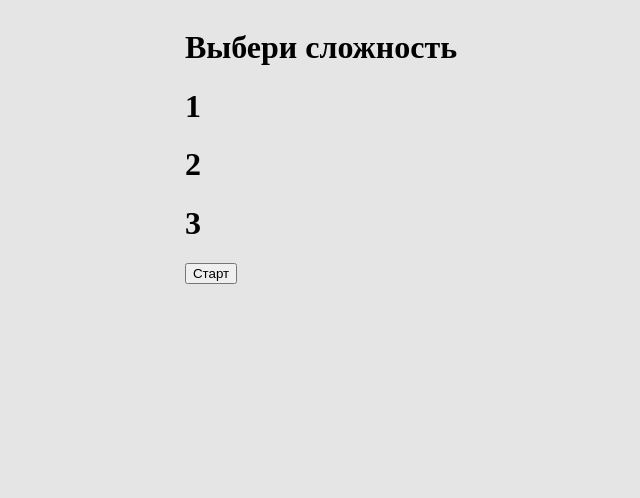
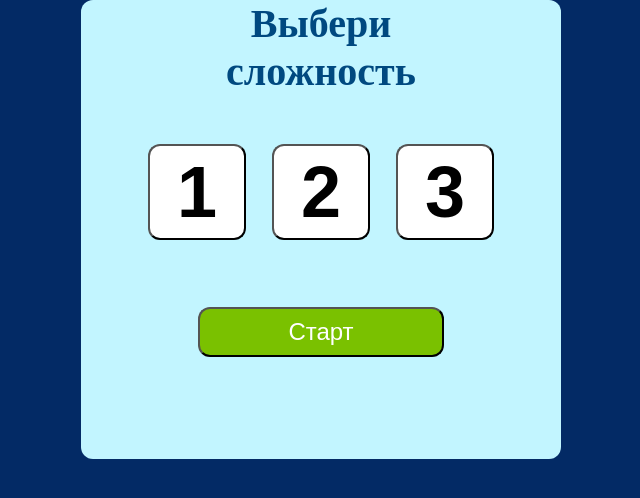
Before and after one commit to SSUHOY/devtools--game, a plain HTML site: page index.html in a window 1280 px wide. Shown: the whole page, without its empty margins (319-959 px from the left). Drawn offline with Linux system fonts and the light colour scheme.

Commit message:
Верстает страницу выбора сложности

```diff
--- a/index.html
+++ b/index.html
@@ -8,16 +8,20 @@
     <link rel="stylesheet" href="styles.css">
 </head>
 <body>
-    <div class="container">
-        <div class="difficult__values-container">
-            <h1>Выбери сложность</h1>
-            <div class="difficult__values-form">
-                <div class="difficult__values-buttons"><h1>1</h1></div>
-                <div class="difficult__values-buttons"><h1>2</h1></div>
-                <div class="difficult__values-buttons"><h1>3</h1></div>
+    <section class="difficult__items-block center">
+        <div class="container">
+            <div class="difficult__values-container">
+                <h1 class="dif-header">Выбери сложность</h1>
+                <div class="difficult__values-form">
+                    <button class="difficult__values-buttons"><h1>1</h1></button>
+                    <button class="difficult__values-buttons"><h1>2</h1></button>
+                    <button class="difficult__values-buttons"><h1>3</h1></button>
+                </div>
+                <div class="button-container">
+                    <button class="start-button">Старт</button>
+                </div>
             </div>
-           <button class="start-button">Старт</button>
         </div>
-    </div>
+    </section>
 </body>
 </html>
--- /dev/null
+++ b/styles.scss
@@ -0,0 +1,79 @@
+* {
+    margin: 0px;
+    padding: 0px;
+}
+
+.center {
+    padding-left: calc(50% - 600px);
+    padding-right: calc(50% - 600px);
+  }
+
+body {
+    background-color: hsla(216, 96%, 20%, 0.992);
+}
+
+.difficult {
+    &__values-form {
+        display: flex;
+        flex-direction: row;
+        justify-content: center;
+        gap: 26px;
+        margin-bottom: 67px;
+    }
+
+    &__items-block {
+        display: flex;
+        justify-content: center;
+    }
+
+    &__values-buttons {
+        background-color: #0080C1;
+        height: 96px;
+        width: 98px;
+        display: flex;
+        justify-content: center;
+        align-items: center;
+        border-radius: 12px;
+        background: #ffff;
+        font-weight: 400;
+        font-size: 48px;
+        line-height: 72px;
+    }
+}
+
+
+
+.container {
+    display: flex;
+    justify-content: center;
+    width: 480px;
+    background-color: #C2F5FF;
+    height: 459px;
+    border-radius: 12px;
+}
+
+
+.dif-header {
+    width: 208px;
+    color: #004980;
+    font-size: 40px;
+    line-height: 48px;
+    text-align: center;
+    margin-bottom: 48px;
+    margin-left: 136px;
+    margin-right: 136px;
+}
+
+
+.button-container {
+    display: flex;
+   justify-content: center;
+}
+.start-button {
+    width: 246px;
+    height: 50px;
+    border-radius: 12px;
+ color: #ffff;
+ font-size: 24px;
+    background-color: #7AC100;
+}
```
Also changed, not shown: styles.css, 2 other files.
